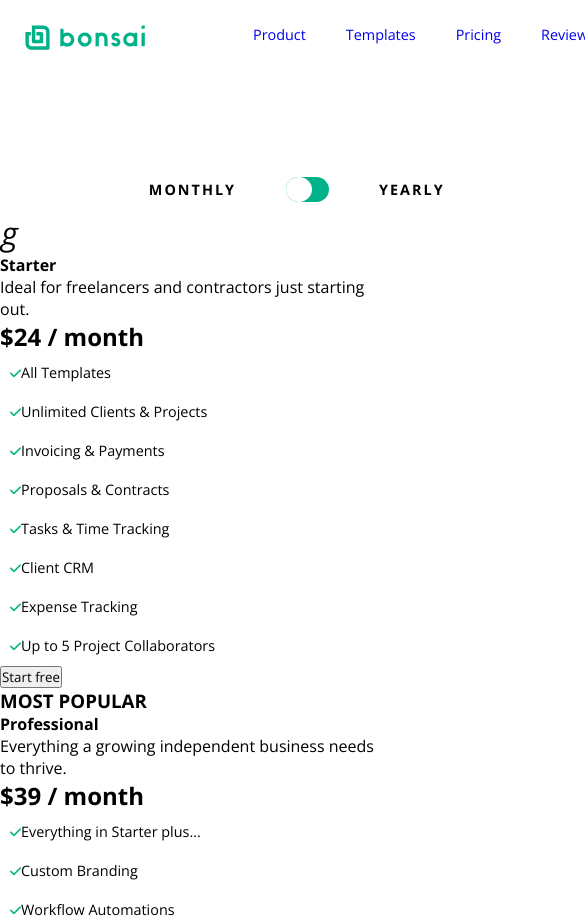
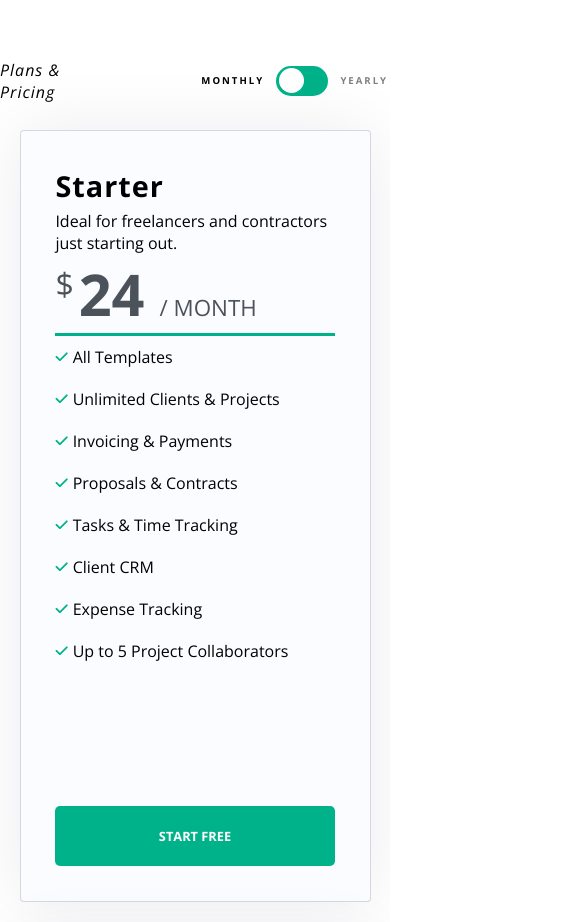
Before and after one commit to kitamura0102/Bonsai, a plain HTML site: page index.html in a window 390 px wide. Shown: the top 922 px of the page, 585 px wide, since content can reach past the window. Drawn offline with nearby package versions, Linux system fonts and the light colour scheme.

Commit message:
added the CSS style

```diff
--- a/style.css
+++ b/style.css
@@ -10,8 +10,8 @@
 * {
   padding: 0;
   margin: 0;
-
   font-family: "Open Sans", sans-serif;
+  box-sizing: border-box;
 }
 
 .navbar a,
@@ -26,9 +26,13 @@ li {
 .navbar {
   display: flex;
   justify-content: space-evenly;
-  margin-top: 15px;
+  padding-top: 20px;
   width: 85%;
   margin-left: 15px;
+  position: fixed;
+  background-color: #fff;
+  top: 0px;
+  z-index: 1;
 }
 
 /* Logo */
@@ -36,8 +40,8 @@ li {
   height: 70%;
 }
 
-@media (max-width:980px) {
-    .nav-logo{
+@media (max-width: 980px) {
+  .nav-logo {
     height: 42%;
   }
 }
@@ -45,9 +49,7 @@ li {
 .nav-links {
   display: flex;
   flex-wrap: nowrap;
-
 }
-
 
 /* Buttoms */
 .navbar button {
@@ -83,16 +85,15 @@ li {
   background-color: #00a289;
 }
 
-
 /* Header */
 
 .pricing {
   display: flex;
   justify-content: center;
-    margin-top:8%;
+  margin: 8% 0 2% 0;
 }
 
-.pricing h2{
+.pricing h2 {
   font-size: 2rem;
   font-weight: 400;
   font-style: oblique;
@@ -101,34 +102,37 @@ li {
   margin-right: 100px;
 }
 
-.pricing h3{
-    font-size: .9rem;
+.monthly,
+.yearly {
+  font-size: 0.9rem;
   font-weight: 700;
-    margin: 0 30px;
+  margin: 0 1%;
   letter-spacing: 2px;
   text-transform: uppercase;
 }
+.yearly {
+  color: gray;
+}
 
-
-.month-year{
+.month-year {
   display: flex;
   justify-content: space-between;
   align-items: center;
 }
+
+/* Switch option */
 .switch {
   position: relative;
   display: inline-block;
-    width: 43px;
-    height: 25px;
-    margin: 0 20px;
-
+  width: 60px;
+  height: 30px;
+  margin: 0 10px;
 }
 
 .switch input {
   opacity: 0;
   width: 0;
   height: 0;
-
 }
 
 .slider {
@@ -139,29 +143,25 @@ li {
   right: 0;
   bottom: 0;
   background-color: #00b289;
-    -webkit-transition: .4s;
-    transition: .4s;
-
+  -webkit-transition: 0.4s;
+  transition: 0.4s;
 }
 
 .slider:before {
   position: absolute;
   content: "";
   height: 25px;
-    width: 26px;
-
-
+  width: 25px;
+  margin: 2px 0 0 3px;
   background-color: white;
-    -webkit-transition: .4s;
-    transition: .4s;
+  -webkit-transition: 0.4s;
+  transition: 0.4s;
 }
-
-
 
 input:checked + .slider:before {
   -webkit-transform: translateX(26px);
   -ms-transform: translateX(26px);
-    transform: translateX(21px);
+  transform: translateX(20px);
 }
 
 /* Rounded sliders */
@@ -172,3 +172,200 @@ li {
 .slider.round:before {
   border-radius: 50%;
 }
+
+/* Plans options */
+
+.planes {
+  display: flex;
+  justify-content: center;
+  align-items: center;
+  flex-flow: row nowrap;
+  flex: 1;
+}
+
+.plans {
+  display: flex;
+  flex-flow: column nowrap;
+  align-items: center;
+  text-align: left;
+  flex: 1;
+  margin: 20px;
+  border: 0.3px solid rgba(2, 4, 69, 0.15);
+  border-radius: 4px;
+  background-color: #fbfcff;
+  box-shadow: 0 0 68px 0 rgba(2, 4, 69, 0.08);
+  max-width: 359px;
+  min-height: 900px;
+  overflow: hidden;
+  position: relative;
+}
+
+.content-reduce {
+  display: flex;
+  flex-flow: column nowrap;
+  justify-content: center;
+  height: 800px;
+  max-width: 70%;
+  margin-top: 70px;
+}
+
+.price-tag {
+  font-size: 2rem;
+  font-weight: 400;
+  position: relative;
+  bottom: 20px;
+  margin-right: 5px;
+}
+.price-month {
+  font-weight: 400;
+  font-size: 1.4rem;
+  text-transform: uppercase;
+}
+.underline {
+  display: inline-block;
+  width: 100%;
+  border-top: 3px solid #00b289;
+  margin: 0;
+  position: relative;
+}
+.icon-list {
+  margin: 0 5px;
+}
+
+.plans h4 {
+  font-size: 1.5rem;
+  letter-spacing: 1px;
+}
+
+.plans p {
+  font-size: 0.9rem;
+  margin-top: 5px;
+}
+.plans li {
+  font-size: 0.8rem;
+  position: relative;
+  right: 15px;
+}
+.plans h2 {
+  font-size: 3.7rem;
+  color: #4c525a;
+}
+.plans button {
+  min-width: 100%;
+  height: 60px;
+  color: #fff;
+  background-color: #00b289;
+  cursor: pointer;
+  text-transform: uppercase;
+  font-weight: 700;
+  font-size: 0.8rem;
+  border-radius: 5px;
+  border: none;
+  margin-top: auto;
+}
+
+/* Inclinado */
+.inclinado {
+  display: flex;
+  justify-content: center;
+  align-items: center;
+  background-color: #00b289;
+  color: #fff;
+  height: 5%;
+  width: 100%;
+  transform: rotate(45deg);
+  position: absolute;
+  left: 30%;
+  bottom: 90%;
+  font-size: 0.9rem;
+}
+
+/* Media */
+@media (max-width: 1042px) {
+  header {
+    margin-top: 15%;
+  }
+  .planes {
+    flex-direction: column;
+  }
+  .plans {
+    min-width: 90%;
+    align-items: start;
+  }
+  .content-reduce {
+    margin: 10%;
+    min-width: 80%;
+  }
+  .underline {
+    min-width: 80%;
+  }
+  .plan-details {
+    margin-top: 30px;
+  }
+  .plans h4 {
+    font-size: 1.8rem;
+  }
+
+  .plans p {
+    font-size: 1rem;
+    margin-top: 5px;
+  }
+  .plans li {
+    font-size: 1rem;
+    position: relative;
+    right: 15px;
+  }
+  .plans h2 {
+    font-size: 3.6rem;
+    color: #4c525a;
+  }
+  .plans button {
+    width: 80%;
+  }
+  .navbar {
+    display: none;
+  }
+  .inclinado {
+    left: 40%;
+    bottom: 87%;
+  }
+}
+
+@media (max-width: 830px) {
+  .pricing h2 {
+    font-size: 1.5rem;
+  }
+  .monthly,
+  .yearly {
+    font-size: 0.7rem;
+  }
+  .plans {
+    min-height: 700px;
+  }
+  .content-reduce {
+    height: 700px;
+  }
+  .inclinado {
+    left: 40%;
+    bottom: 90%;
+  }
+}
+
+@media (max-width: 600px) {
+  .pricing h2 {
+    font-size: 1rem;
+  }
+  .monthly,
+  .yearly {
+    font-size: 0.6rem;
+  }
+
+}
+
+@media(max-width:500px){
+  .inclinado {
+    font-size: .6rem;
+    bottom: 90%;
+    left: 35%;
+  }
+}
```
Lines whose indentation alone changed are shown as unchanged.
